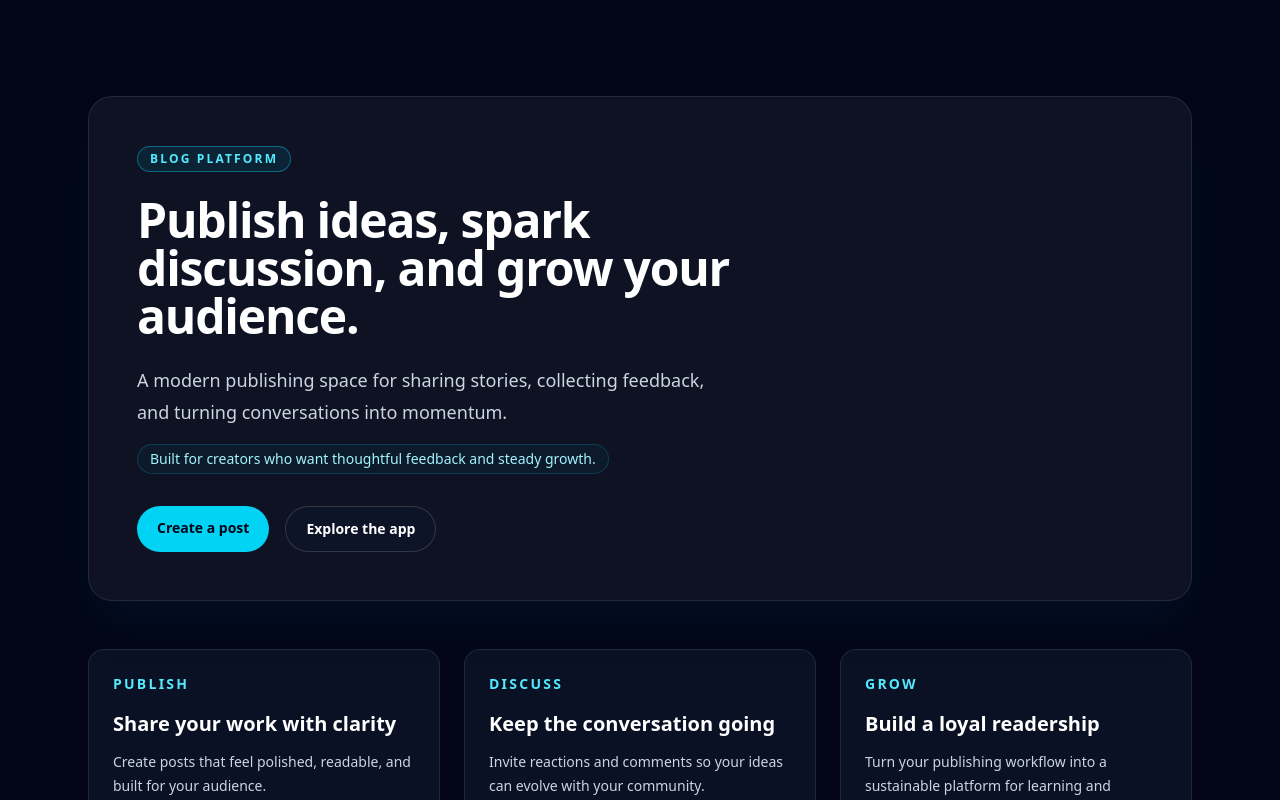
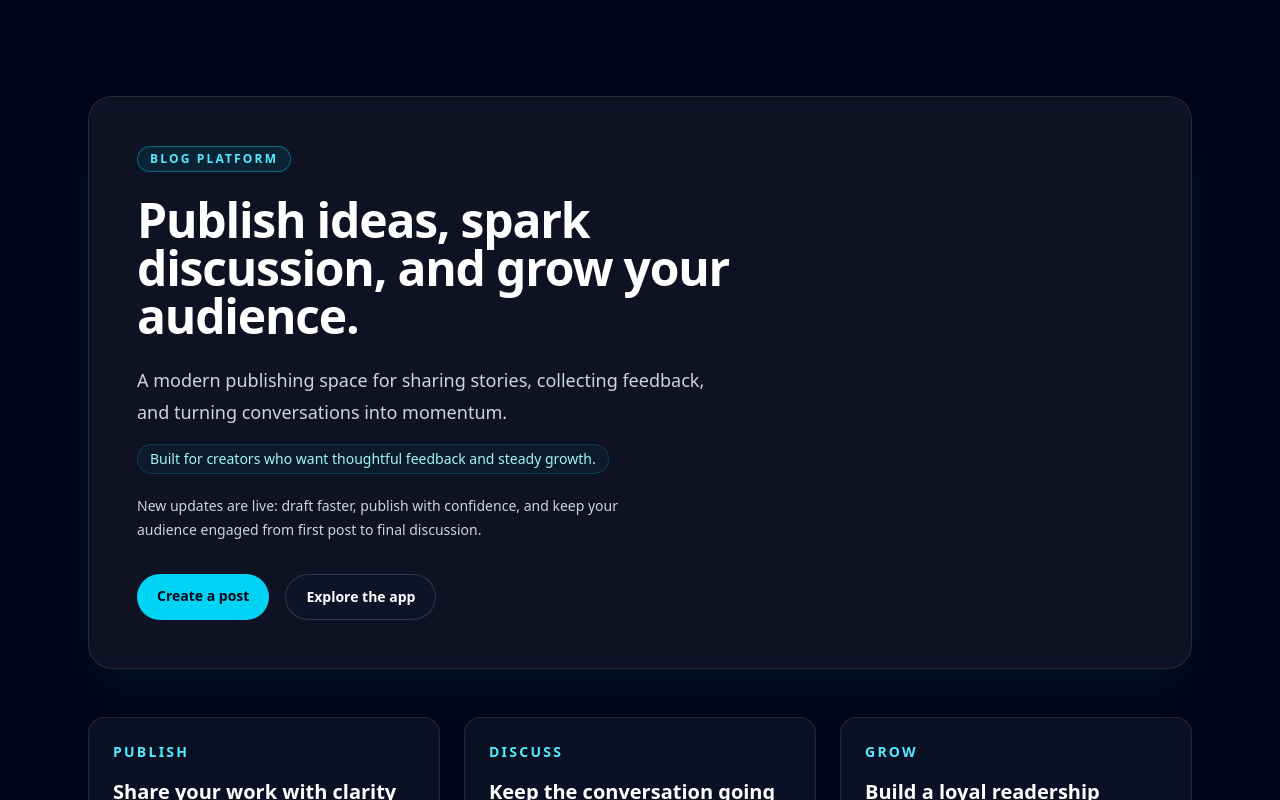
Before and after one commit to surafelbit/Blog-Platform, a Next.js app: page / in a window 1280 px wide. Shown: the top 800 px of the page. Built offline with nearby package versions, Linux system fonts and the light colour scheme.

Commit message:
Update homepage messaging

```diff
--- a/app/page.tsx
+++ b/app/page.tsx
@@ -18,6 +18,11 @@ export default function Home() {
 
           <p className="mt-4 inline-flex rounded-full border border-cyan-400/20 bg-cyan-500/5 px-3 py-1 text-sm text-cyan-200">
             Built for creators who want thoughtful feedback and steady growth.
+          </p>
+
+          <p className="mt-5 max-w-lg text-sm leading-6 text-slate-300">
+            New updates are live: draft faster, publish with confidence, and keep
+            your audience engaged from first post to final discussion.
           </p>
 
           <div className="mt-8 flex flex-wrap gap-4">
```
